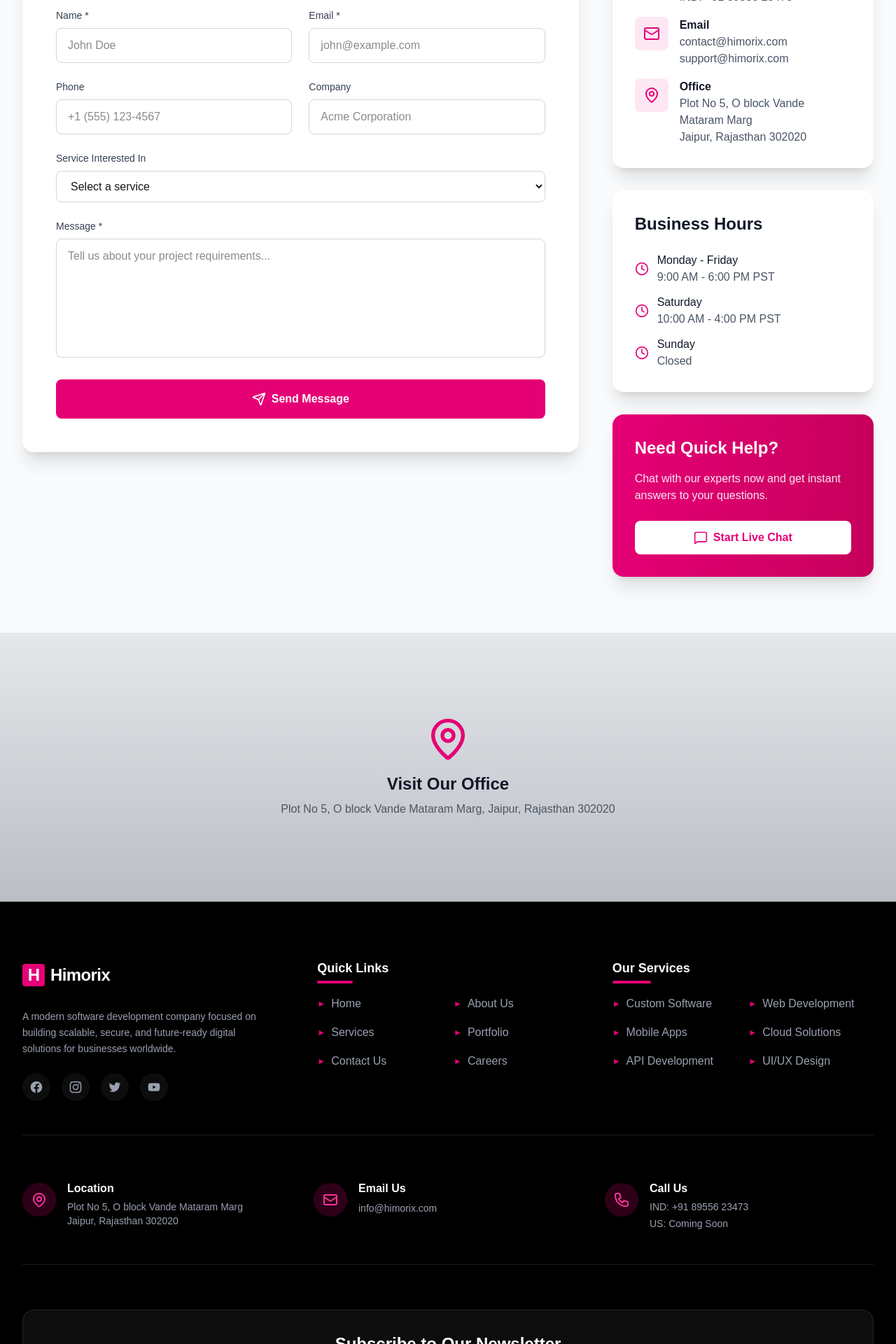
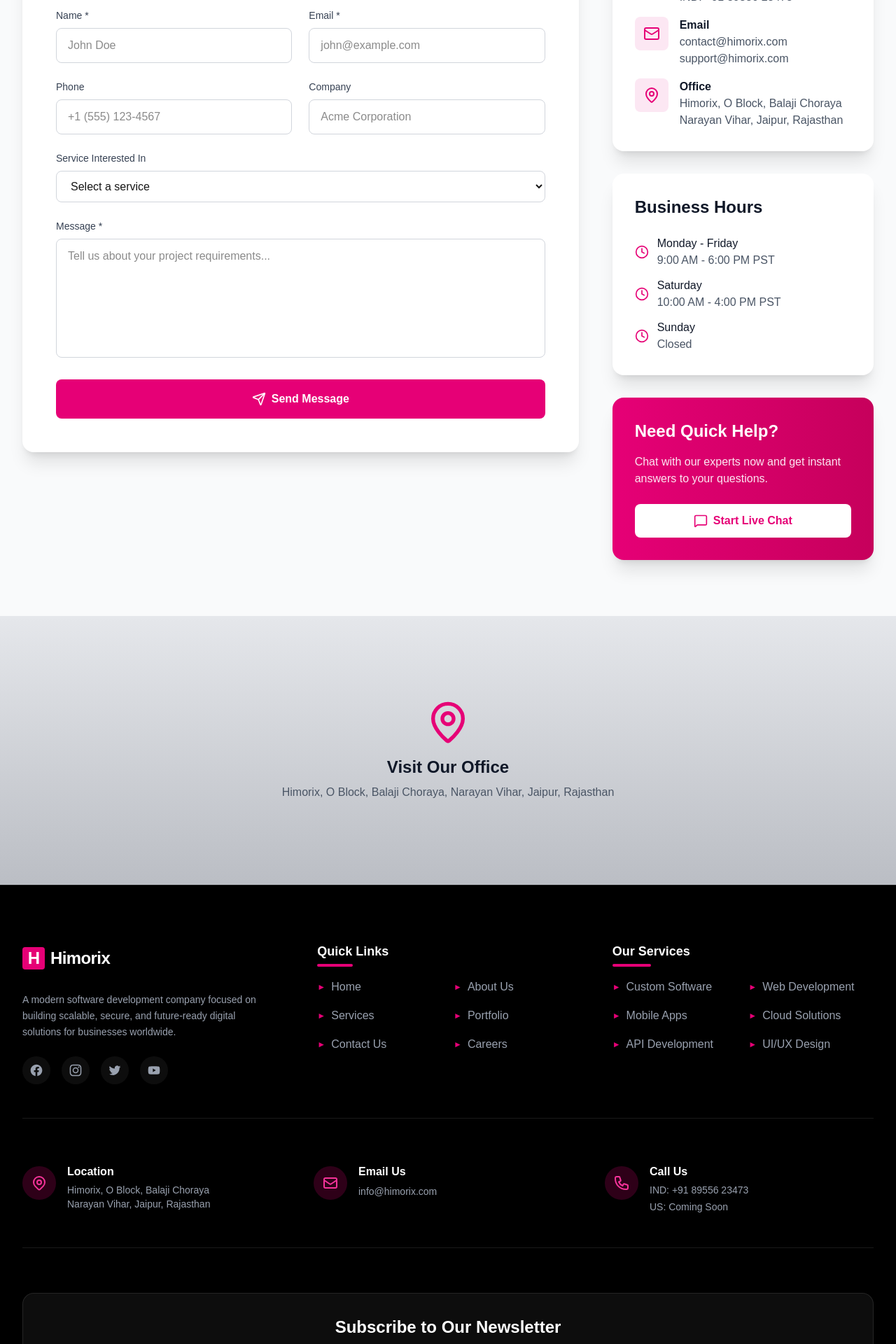
Before and after one commit to WehackerYT/Himorix, a Next.js app: page /contact in a window 1280 px wide. Shown: the part 780-2700 px from the top of the page at 70% size. Built offline with nearby package versions, Linux system fonts and the light colour scheme.

Commit message:
Update address to Narayan Vihar location and fix chatbot contact details

```diff
--- a/src/app/about/page.tsx
+++ b/src/app/about/page.tsx
@@ -121,7 +121,7 @@ export default function AboutCompany() {
             </div>
             <div className="flex items-center gap-2">
               <MapPin className="w-5 h-5 text-pink-400" />
-              <span>Jaipur, Rajasthan 302020</span>
+              <span>Narayan Vihar, Jaipur, Rajasthan</span>
             </div>
             <div className="flex items-center gap-2">
               <Globe className="w-5 h-5 text-pink-400" />
--- a/src/app/contact/page.tsx
+++ b/src/app/contact/page.tsx
@@ -250,8 +250,8 @@ export default function Contact() {
                     </div>
                     <div>
                       <h4 className="font-semibold text-gray-900">Office</h4>
-                      <p className="text-gray-600">Plot No 5, O block Vande Mataram Marg</p>
-                      <p className="text-gray-600">Jaipur, Rajasthan 302020</p>
+                      <p className="text-gray-600">Himorix, O Block, Balaji Choraya</p>
+                      <p className="text-gray-600">Narayan Vihar, Jaipur, Rajasthan</p>
                     </div>
                   </div>
                 </div>
@@ -308,7 +308,7 @@ export default function Contact() {
           <div className="text-center">
             <MapPin className="w-16 h-16 text-pink-600 mx-auto mb-4" />
             <h3 className="text-2xl font-bold text-gray-900 mb-2">Visit Our Office</h3>
-            <p className="text-gray-600">Plot No 5, O block Vande Mataram Marg, Jaipur, Rajasthan 302020</p>
+            <p className="text-gray-600">Himorix, O Block, Balaji Choraya, Narayan Vihar, Jaipur, Rajasthan</p>
           </div>
         </div>
       </section>
--- a/src/components/ChatBot.tsx
+++ b/src/components/ChatBot.tsx
@@ -143,7 +143,16 @@ export default function ChatBot() {
 
     // Check for contact
     if (contact.some(contactInfo => message.includes(contactInfo))) {
-      return `${personalGreeting}Here's how to reach us:\n\n📞 US: +1 301 563 9488\n📞 IND: +91 96600 77663\n📧 Email: contact@himorix.com\n📍 Office: 123 Tech Street, Silicon Valley, CA 94025\n\n🕐 Business Hours: Mon-Fri 9AM-6PM PST\n\nPrefer a call or email? I can connect you right away!`;
+      return `${personalGreeting}Here's how to reach us:
+
+📞 US: Coming Soon
+📞 IND: +91 89556 23473
+📧 Email: contact@himorix.com
+📍 Office: Himorix, O Block, Balaji Choraya, Narayan Vihar, Jaipur, Rajasthan
+
+🕐 Business Hours: Mon-Fri 9AM-6PM IST
+
+Prefer a call or email? I can connect you right away!`;
     }
 
     // Check for portfolio
@@ -178,12 +187,12 @@ export default function ChatBot() {
 
     // Check for goodbye
     if (goodbye.some(bye => message.includes(bye))) {
-      return `${userName ? `${userName}, ` : ''}Thanks for chatting with Himorix! 👋\n\nFeel free to reach out anytime. Have a great day! 🌟\n\nIf you need urgent assistance, call us at +1 301 563 9488`;
+      return `${userName ? `${userName}, ` : ''}Thanks for chatting with Himorix! 👋\n\nFeel free to reach out anytime. Have a great day! 🌟\n\nIf you need urgent assistance, call us at +91 89556 23473`;
     }
 
     // Check for location
     if (message.includes('where') && (message.includes('located') || message.includes('based'))) {
-      return `${personalGreeting}We're headquartered in Silicon Valley, California 🌉\n\nBut we serve clients globally with team members across US, India, and Europe!\n\nOur global presence allows us to provide 24/7 development support. 🌍`;
+      return `${personalGreeting}We're based in Jaipur, Rajasthan, India 🇮�\n\nBut we serve clients globally with team members across India and expanding internationally!\n\nOur presence allows us to provide excellent development support. 🌍`;
     }
 
     // Check for experience/team
@@ -193,7 +202,7 @@ export default function ChatBot() {
 
     // Check for start/begin/process
     if (message.includes('start') || message.includes('begin') || message.includes('process') || message.includes('how to')) {
-      return `${personalGreeting}Getting started is easy! 🚀\n\n1️⃣ Share your project requirements\n2️⃣ Get free consultation (within 24 hours)\n3️⃣ Receive detailed proposal & timeline\n4️⃣ Kick-off with dedicated team\n\nYou can:\n• Fill out the contact form\n• Email us at contact@himorix.com\n• Call +1 301 563 9488\n\nWhat's your project idea? Let's discuss!`;
+      return `${personalGreeting}Getting started is easy! 🚀\n\n1️⃣ Share your project requirements\n2️⃣ Get free consultation (within 24 hours)\n3️⃣ Receive detailed proposal & timeline\n4️⃣ Kick-off with dedicated team\n\nYou can:\n• Fill out the contact form\n• Email us at contact@himorix.com\n• Call +91 89556 23473\n\nWhat's your project idea? Let's discuss!`;
     }
 
     // Context-aware response based on previous messages
--- a/src/components/Footer.tsx
+++ b/src/components/Footer.tsx
@@ -133,8 +133,8 @@ export default function Footer() {
             <div>
               <h4 className="font-bold text-white mb-1 text-sm lg:text-base">Location</h4>
               <p className="text-gray-400 text-xs lg:text-sm">
-                Plot No 5, O block Vande Mataram Marg<br />
-                Jaipur, Rajasthan 302020
+                Himorix, O Block, Balaji Choraya<br />
+                Narayan Vihar, Jaipur, Rajasthan
               </p>
             </div>
           </div>
```
